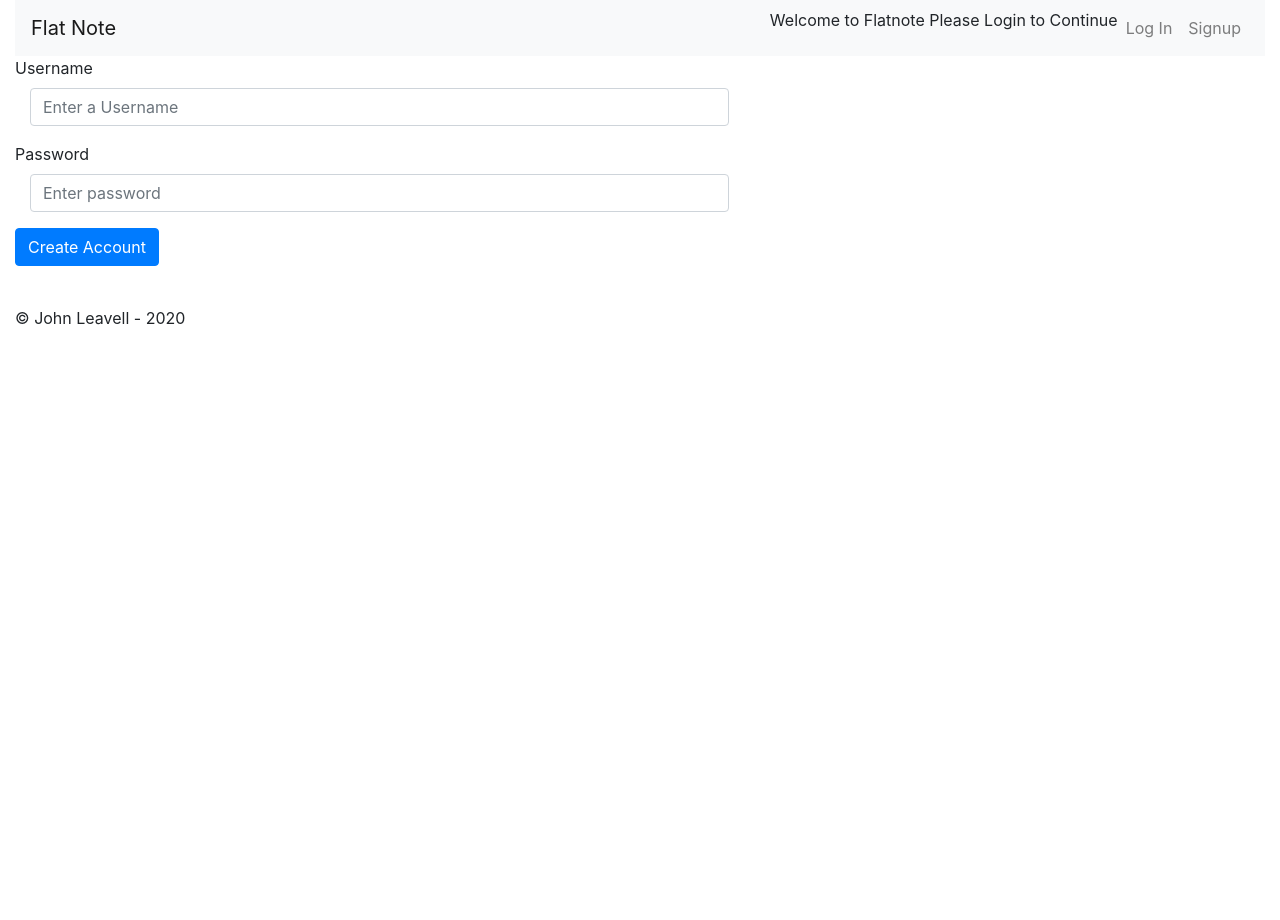
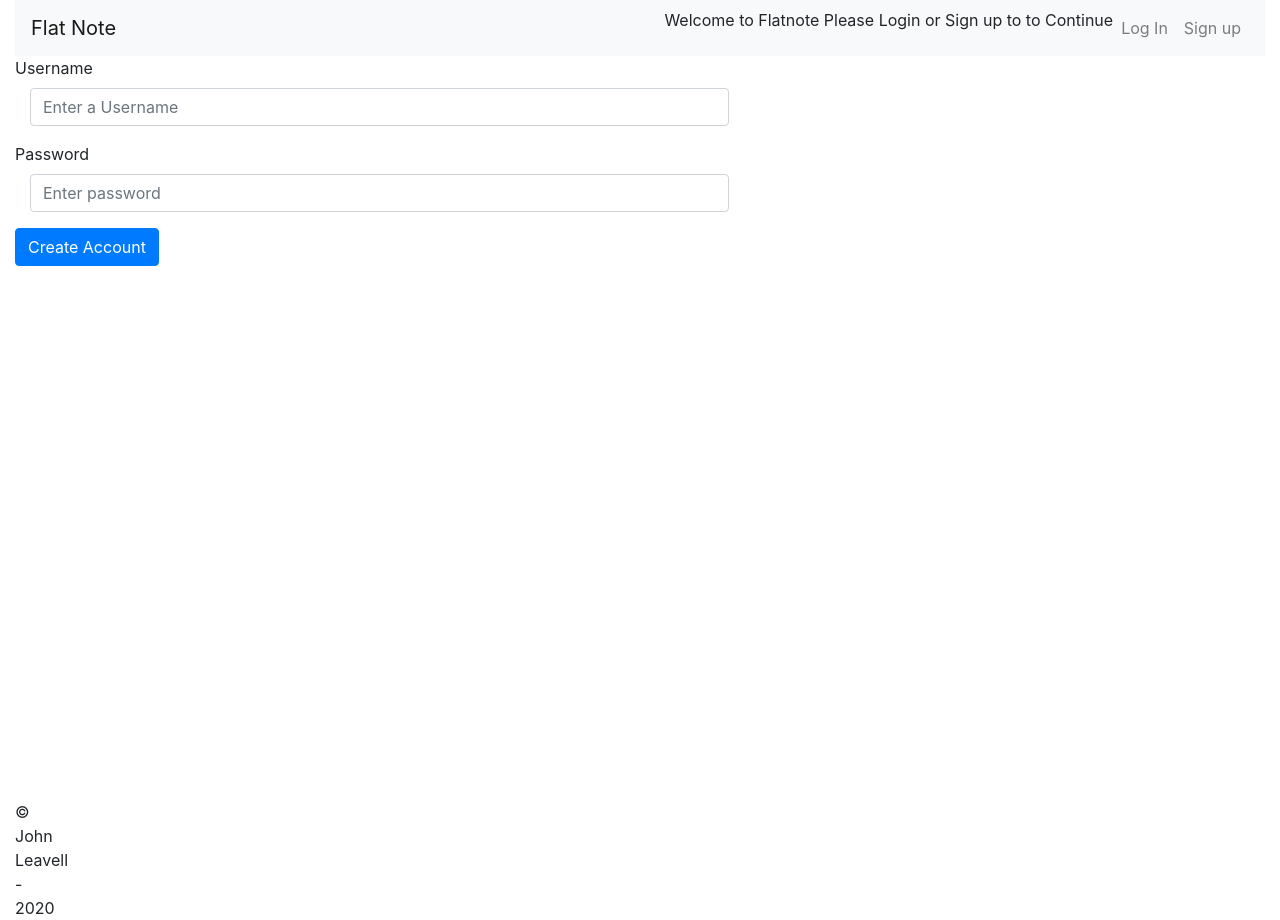
Before and after one commit to jqwest/flatnote-frontend, a React (Create React App) app: page /signup in a window 1280 px wide. Before the commit the page ends 800 px from the top, so only its background shows below. Built offline with nearby package versions, Linux system fonts and the light colour scheme.

Commit message:
successful connection to heroku backend

```diff
--- a/src/App.css
+++ b/src/App.css
@@ -74,6 +74,6 @@
   #footer {
     position: absolute;
     bottom: 0;
-    width: 100%;
-    height: 2.5rem;            /* Footer height */
+    width: 0;
+    height: 0;            /* Footer height */
   }
--- a/src/App.js
+++ b/src/App.js
@@ -16,26 +16,6 @@ export default class App extends Component {
     }
   }
 
-handleLogin = userLogin => {
-
-  const reqObj = {
-    method: 'POST',
-    headers: {
-      'Content-Type': 'application/json',
-
-    },
-    body: JSON.stringify(userLogin)
-  }
-
-  fetch('https://still-sands-32046.herokuapp.com/login', reqObj)
-  .then(resp => resp.json())
-  .then( user =>
-    this.setState({
-      ...this.state,
-      currentUser: user
-    }))
-    .catch(err => console.log(err))
-}
 
 handleLogout = () => {
   localStorage.removeItem('token')
--- a/src/components/Footer.js
+++ b/src/components/Footer.js
@@ -12,8 +12,8 @@ const Footer = () => {
     }, [])
     return (
         <>
-            <div style={{ float: 'left' }}>&copy; John Leavell - {date}</div>
-            <div style={{ float: 'left', marginLeft: 'auto'}}>
+            <div id='footer'
+            style={{ float: 'left' }}>&copy; John Leavell -   {date}
             </div>
         </>
     )
--- a/src/components/Login.js
+++ b/src/components/Login.js
@@ -32,7 +32,7 @@ export default class Login extends Component {
 	        body: JSON.stringify(this.state)
         }
 
-        fetch('http://localhost:3000/sessions', reqObj)
+        fetch('https://still-sands-32046.herokuapp.com/login', reqObj)
 		.then( resp => resp.json())
 		.then( user => {
 			if (!user.error) {
@@ -41,23 +41,9 @@ export default class Login extends Component {
 				alert(user.error)
             }
             localStorage.setItem('token', JSON.stringify(this.state))
-        // this.props.history.push('/dashboard')
+            this.props.history.push('/dashboard')
         })
     }
-
-
-
-
-
-
-
-
-
-
-
-
-
-
 
     render() {
         console.log(this.props);
@@ -77,8 +63,7 @@ export default class Login extends Component {
                         />
                         </Col>
                 </Form.Group>
-
-            <Form.Group controlId="formBasicPassword">
+                <Form.Group controlId="formBasicPassword">
                 <Form.Label>Password</Form.Label>
                     <Col xs={7}>
                     <Form.Control
@@ -90,7 +75,6 @@ export default class Login extends Component {
                     />
                     </Col>
                 </Form.Group>
-
                 <Button
                     bg="light" expand="lg"
                     variant="primary"
--- a/src/components/NavigationBar.js
+++ b/src/components/NavigationBar.js
@@ -26,9 +26,9 @@ export const NavigationBar = (props) => {
                         :
                         (
                         <Nav className="ml-auto">
-                            Welcome to Flatnote Please Login to Continue
+                            Welcome to Flatnote Please Login or Sign up to to Continue
                             <Nav.Item><Nav.Link as={Link} to="/login">Log In</Nav.Link></Nav.Item>
-                            <Nav.Item><Nav.Link as={Link} to="/signup">Signup</Nav.Link></Nav.Item>
+                            <Nav.Item><Nav.Link as={Link} to="/signup">Sign up</Nav.Link></Nav.Item>
                         </Nav>
             )
           }
```
Also changed, not shown: h2nowlogo_transparent.png (added).
